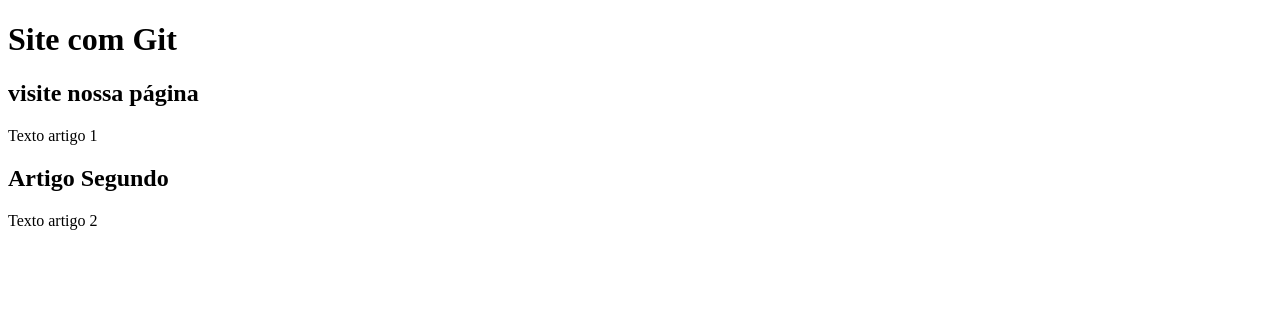
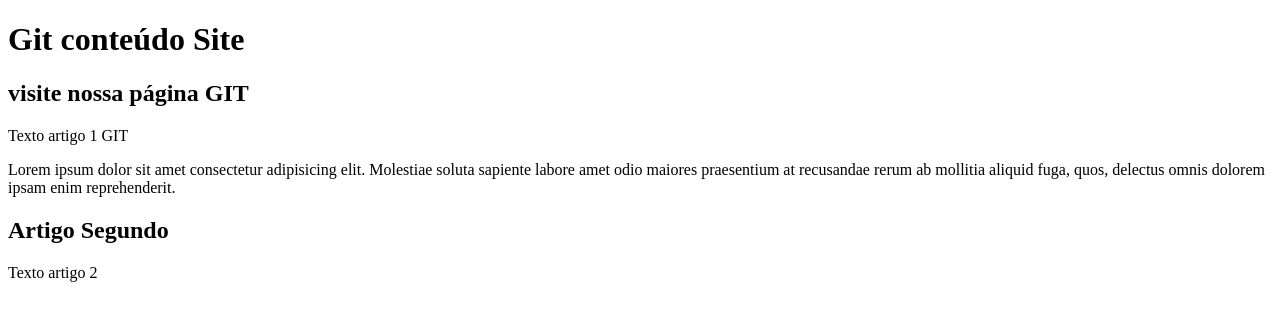
Before and after one commit to flavioj-oliveira/site-projeto, a plain HTML site: page index.html in a window 1280 px wide. Drawn offline with Linux system fonts and the light colour scheme.

Commit message:
Update index.html
atualização de conteúdo

```diff
--- a/index.html
+++ b/index.html
@@ -8,11 +8,12 @@
 <body>
     <main>
         <header>
-            <h1>Site com Git</h1>
+            <h1>Git conteúdo Site</h1>
         </header>
         <article>
-            <h2>visite nossa página</h2>
-            <p>Texto artigo 1</p>
+            <h2>visite nossa página GIT </h2>
+            <p>Texto artigo 1 GIT</p>
+            <p>Lorem ipsum dolor sit amet consectetur adipisicing elit. Molestiae soluta sapiente labore amet odio maiores praesentium at recusandae rerum ab mollitia aliquid fuga, quos, delectus omnis dolorem ipsam enim reprehenderit.</p>
         </article>
         <article>
             <h2>Artigo Segundo</h2>
```
